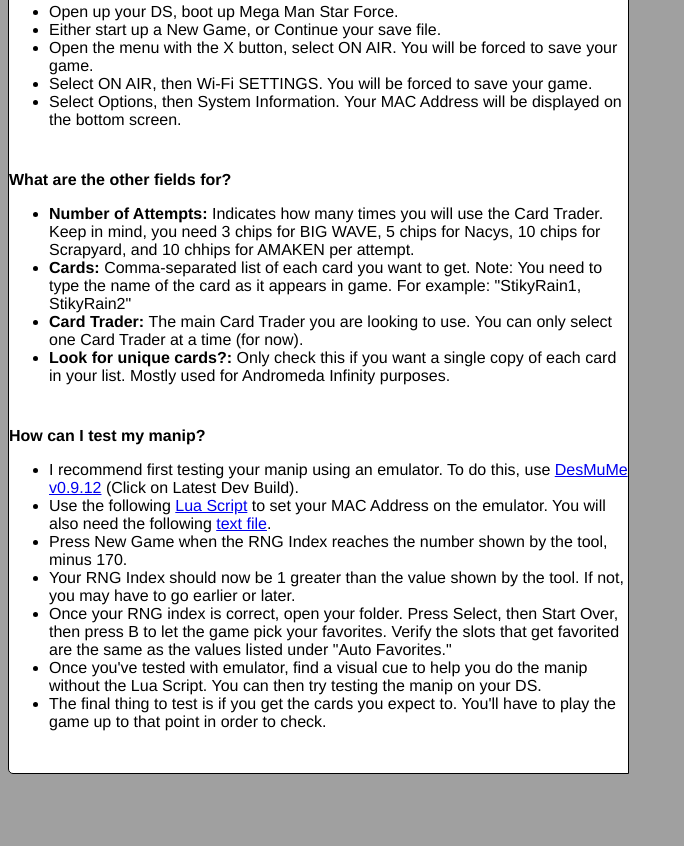
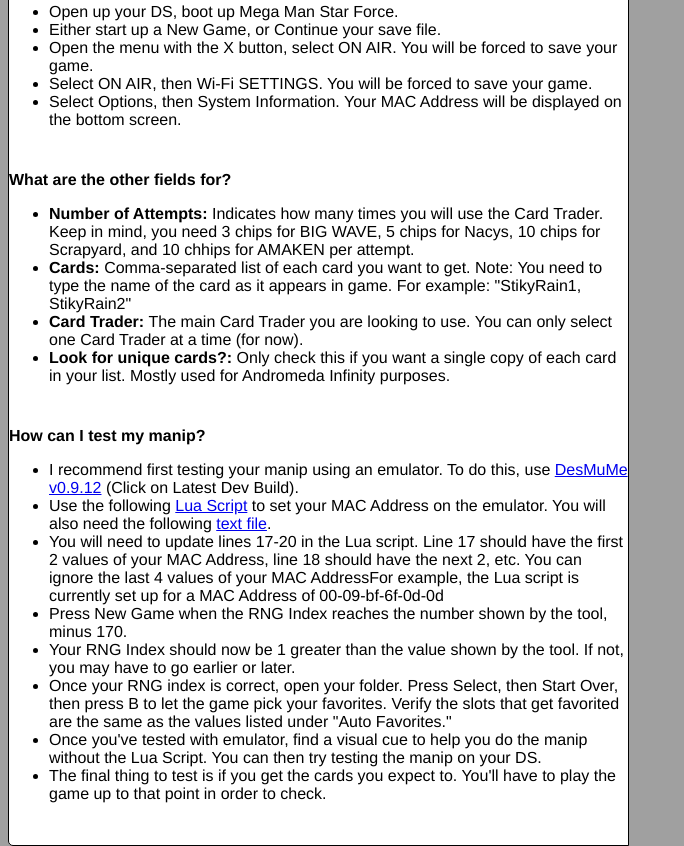
Before and after one commit to RischDev/rischdev.github.io, a plain HTML site: page index.html in a window 1280 px wide. Shown: the part 772-1618 px from the top of the page, without its empty margins (0-684 px from the left). Before the commit the page ends 1546 px from the top, so only its background shows below. Drawn offline with nearby package versions, Linux system fonts and the light colour scheme.

Commit message:
Updated instructions to indicate how to update the Lua script

```diff
--- a/index.html
+++ b/index.html
@@ -90,6 +90,7 @@
 					<ul>
 						<li>I recommend first testing your manip using an emulator. To do this, use <a href="https://emulation.gametechwiki.com/index.php/DeSmuME" target="_blank">DesMuMe v0.9.12</a> (Click on Latest Dev Build).</li>
 						<li>Use the following <a href="https://rischdev.github.io/Lua/MMSF1_HUD.lua">Lua Script</a> to set your MAC Address on the emulator. You will also need the following <a href="https://rischdev.github.io/Lua/MMSF1_CardList.txt" target="_blank">text file</a>.</li>
+						<li>You will need to update lines 17-20 in the Lua script. Line 17 should have the first 2 values of your MAC Address, line 18 should have the next 2, etc. You can ignore the last 4 values of your MAC AddressFor example, the Lua script is currently set up for a MAC Address of 00-09-bf-6f-0d-0d</li>
 						<li>Press New Game when the RNG Index reaches the number shown by the tool, minus 170.</li>
 						<li>Your RNG Index should now be 1 greater than the value shown by the tool. If not, you may have to go earlier or later.</li>
 						<li>Once your RNG index is correct, open your folder. Press Select, then Start Over, then press B to let the game pick your favorites. Verify the slots that get favorited are the same as the values listed under "Auto Favorites."</li>
```
